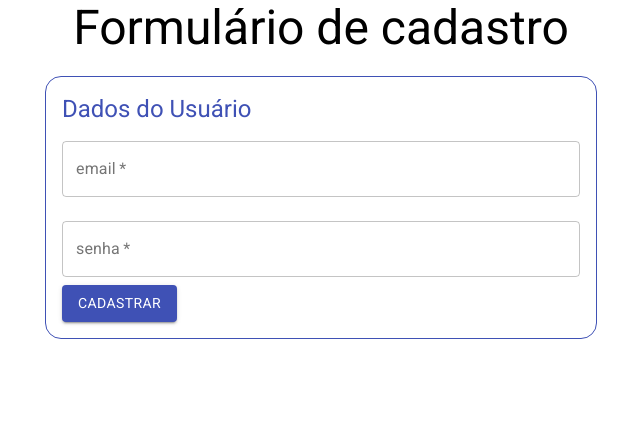
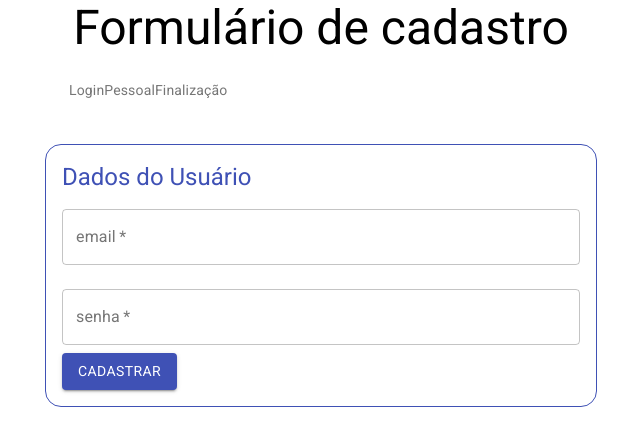
Before and after one commit to Davi95-BR/react-function-component, a React (Create React App) app: page / in a window 1280 px wide. Shown: the top 446 px of the page, without its empty margins (319-959 px from the left). Built offline with nearby package versions, Linux system fonts and the light colour scheme.

Commit message:
Utilizando o Stepper como verificador do caminho para finalizar os dados de preenchimento do Usuário

```diff
--- a/src/componente/FormularioCadastro/DadosEntrega.jsx
+++ b/src/componente/FormularioCadastro/DadosEntrega.jsx
@@ -5,7 +5,7 @@
 import { makeStyles } from '@material-ui/core/styles';
 
 
-function DadosEntrega({ aoEnviar, }) {
+function DadosEntrega({ aoEnviar}) {
 
     const [cep, setCep] = useState("");
     const [endereco, setEndereco] = useState("");
--- a/src/componente/FormularioCadastro/FormularioCadastro.jsx
+++ b/src/componente/FormularioCadastro/FormularioCadastro.jsx
@@ -1,19 +1,29 @@
+import { Typography } from '@material-ui/core';
 import React, {useState, useEffect} from 'react';
 import DadosUsuario from '../DadosUsuario.jsx';
 import DadosEntrega from './DadosEntrega.jsx';
 import DadosPessoais from './DadosPessoais.jsx';
+import Stepper from '@material-ui/core/Stepper';
+import StepLabel from '@material-ui/core/StepLabel';
+import Step from '@material-ui/core/StepLabel';
 
 function FormularioCadastro({aoEnviar, validarCPF, validarSenha, validarEmail}) {
     const [etapaAtual, setEtapaAtual] = useState(0);
     const [dadosColetados, setDados] = useState({});
+
     useEffect(() => {
-        console.log(dadosColetados);
+        if(etapaAtual === formularios.length - 1){
+            aoEnviar(dadosColetados);
+        }
+
     });
 
     const formularios = [
     <DadosUsuario aoEnviar={coletarDados} validarSenha={validarSenha} validarEmail={validarEmail}/>,
     <DadosPessoais aoEnviar={coletarDados} validarCPF={validarCPF} />,
     <DadosEntrega aoEnviar={aoEnviar}/>,
+    <Typography var="h5">Obrigado pelo cadastro</Typography>
+
     ]
 
     function coletarDados(dados){
@@ -25,7 +35,14 @@
         setEtapaAtual(etapaAtual +1)
     }
 
-    return <>{formularios[etapaAtual]} </>;
+    return <>
+    <Stepper activeStep={etapaAtual}>
+        <Step><StepLabel>Login</StepLabel></Step>
+        <Step><StepLabel>Pessoal</StepLabel></Step>
+        <Step><StepLabel>Finalização</StepLabel></Step>
+    </Stepper>
+    {formularios[etapaAtual]}
+    </>;
 }
 
 export default FormularioCadastro;
```
Also changed, not shown: src/componente/FormularioCadastro/DadosPessoais.jsx (line endings or trailing spaces).
